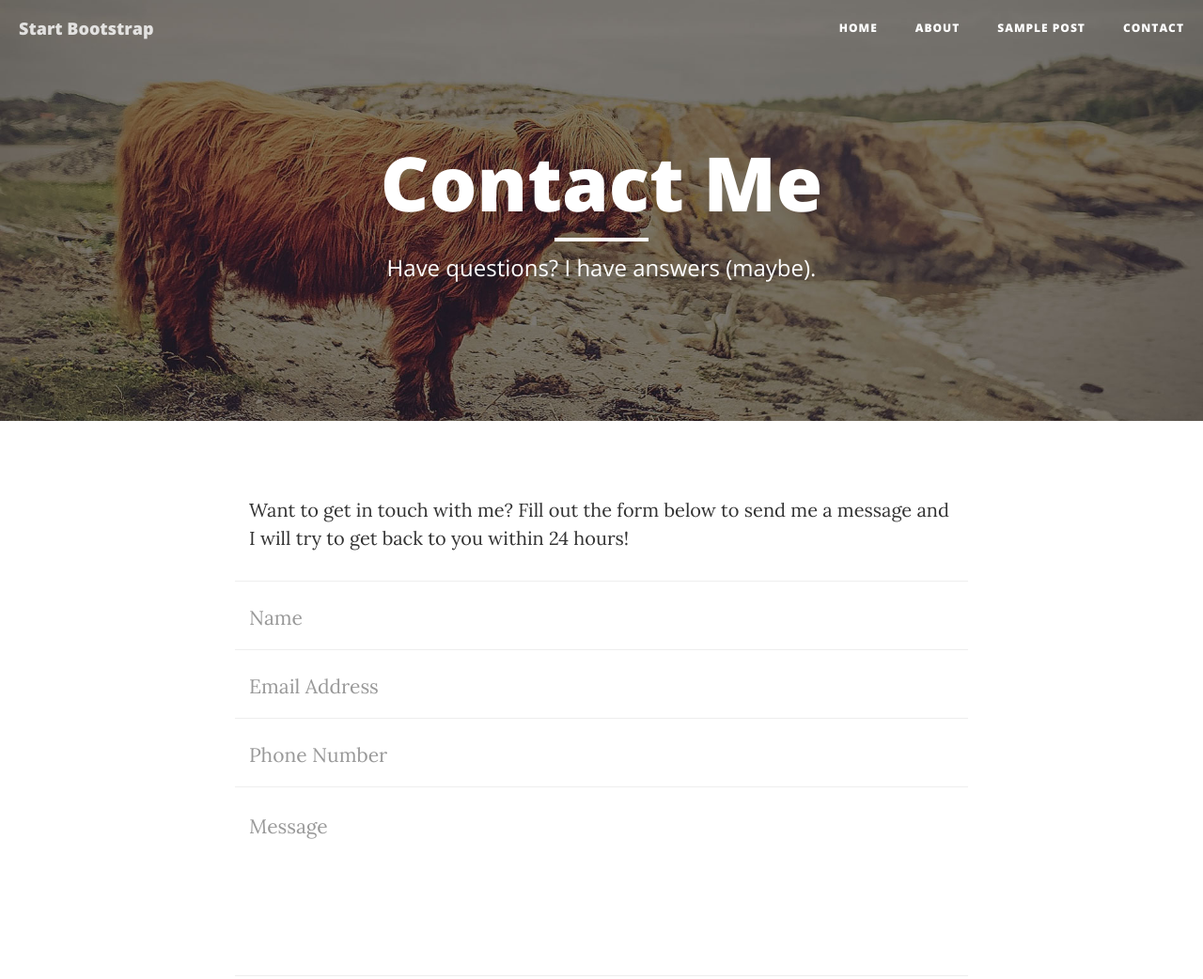
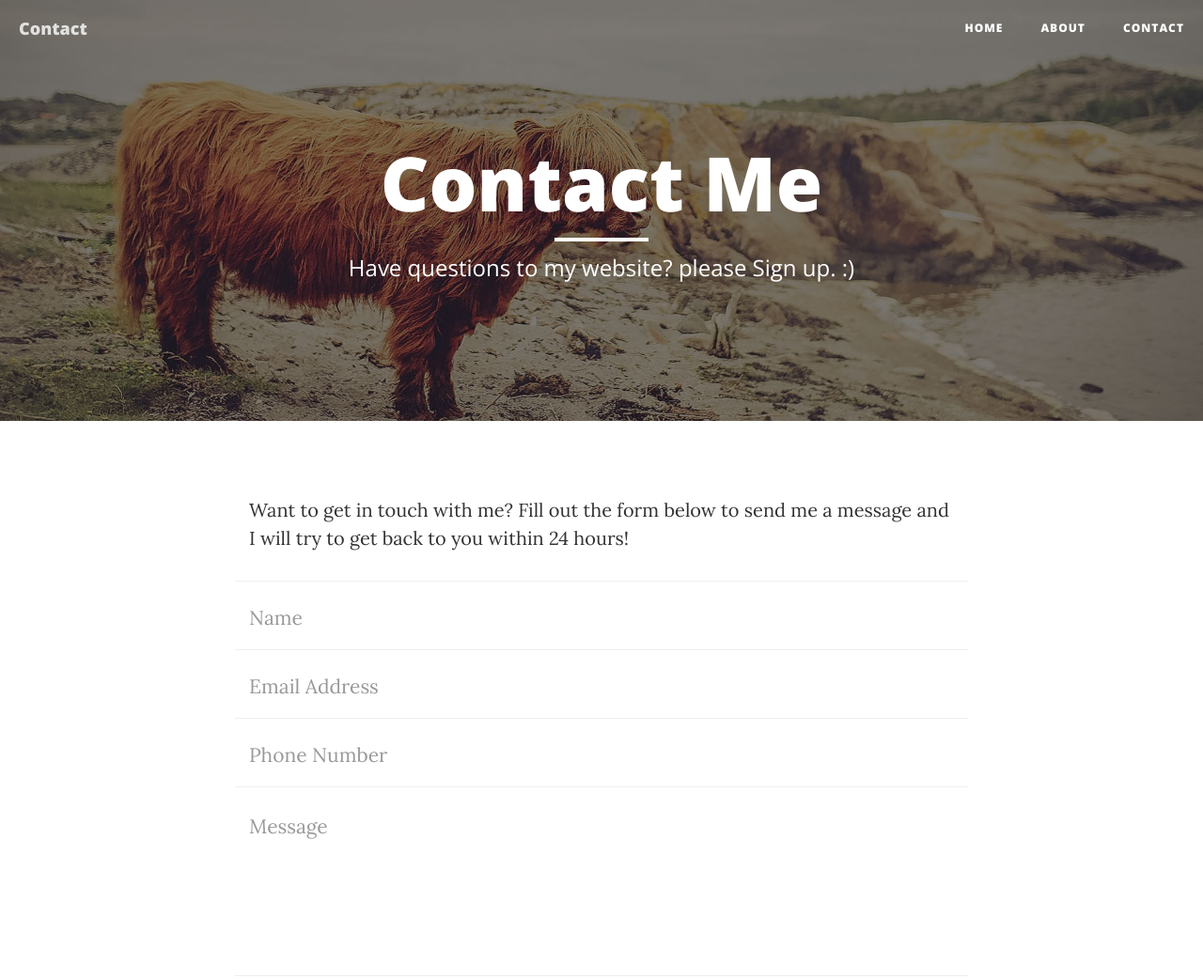
Before and after one commit to cessrunas/blog., a website: page contact.html in a window 1280 px wide. Shown: the top 1042 px of the page at 94% size. Drawn offline with nearby package versions, Linux system fonts and the light colour scheme.

Commit message:
Update contact.html

```diff
--- a/contact.html
+++ b/contact.html
@@ -42,7 +42,7 @@
                     <span class="sr-only">Toggle navigation</span>
                     Menu <i class="fa fa-bars"></i>
                 </button>
-                <a class="navbar-brand" href="index.html">Start Bootstrap</a>
+                <a class="navbar-brand" href="index.html">Contact</a>
             </div>
 
             <!-- Collect the nav links, forms, and other content for toggling -->
@@ -54,9 +54,7 @@
                     <li>
                         <a href="about.html">About</a>
                     </li>
-                    <li>
-                        <a href="post.html">Sample Post</a>
-                    </li>
+
                     <li>
                         <a href="contact.html">Contact</a>
                     </li>
@@ -76,7 +74,7 @@
                     <div class="page-heading">
                         <h1>Contact Me</h1>
                         <hr class="small">
-                        <span class="subheading">Have questions? I have answers (maybe).</span>
+                        <span class="subheading">Have questions to my website? please Sign up. :)</span>
                     </div>
                 </div>
             </div>
```
